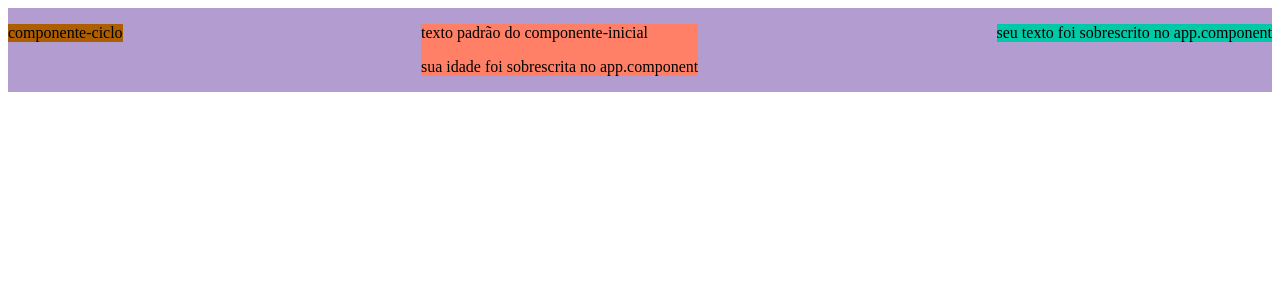
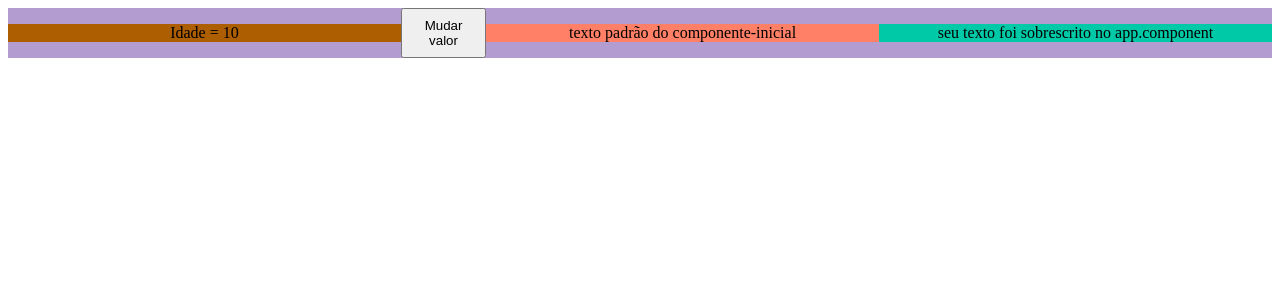
Before and after one commit to Jesantox/Angular2, an Angular app in the folder arquitetura-base/: page / in a window 1280 px wide. Shown: the top 300 px of the page. Built offline with nearby package versions, Linux system fonts and the light colour scheme.

Commit message:
⭕️ Botão > mudarValor
👉 Acionando ngOnChanges
👉 Acionando ngDoCheck
👉 Acionando ngAfterContentChecked
👉 Acionando ngAfterViewChecked

💡Se alterar o Input() property só acionamos o ngOnChanges()

```diff
--- a/arquitetura-base/src/app/app.component.html
+++ b/arquitetura-base/src/app/app.component.html
@@ -1,7 +1,8 @@
 <section class="components">
-    <app-ciclo></app-ciclo>
-    <app-componente-inicial idade = 'sua idade foi sobrescrita no app.component'></app-componente-inicial>
-    <app-texto title = 'seu texto foi sobrescrito no app.component'> </app-texto>
+    <app-ciclo class="filhos" [idade] = 'valorIdade' ></app-ciclo>
+    <button (click)="mudarValor()">Mudar valor</button>
+    <app-componente-inicial class="filhos"></app-componente-inicial>
+    <app-texto class="filhos" title = 'seu texto foi sobrescrito no app.component'> </app-texto>
 </section>
 
 <router-outlet></router-outlet>
--- a/arquitetura-base/src/app/app.component.scss
+++ b/arquitetura-base/src/app/app.component.scss
@@ -2,4 +2,9 @@
     display: flex;
     justify-content: space-between;
     background-color: #B39CD0;
+
+    .filhos {
+        width: 400px;
+        text-align: center;
+    }
 }
--- a/arquitetura-base/src/app/app.component.ts
+++ b/arquitetura-base/src/app/app.component.ts
@@ -6,5 +6,14 @@ import { Component } from '@angular/core';
   styleUrls: ['./app.component.scss']
 })
 export class AppComponent {
-  title = 'arquitetura-base';
+
+  valorIdade: number = 10
+
+  /**
+   * irá acionar os eventos ngOnChanges(), ngDoCheck(), ngAfterContentChecked(),
+   * ngAfterViewChecked no console do navegador
+   */
+  mudarValor(){
+    this.valorIdade++
+  }
 }
--- a/arquitetura-base/src/app/ciclo/ciclo.component.html
+++ b/arquitetura-base/src/app/ciclo/ciclo.component.html
@@ -1,3 +1,3 @@
 <div class="app-ciclo">
-    <p>componente-ciclo</p>
+    <p> Idade = {{idade}}</p>
 </div>
--- a/arquitetura-base/src/app/ciclo/ciclo.component.ts
+++ b/arquitetura-base/src/app/ciclo/ciclo.component.ts
@@ -5,7 +5,8 @@ import { OnInit,
          OnChanges,
          AfterViewChecked,
          AfterContentInit,
-         AfterContentChecked } from '@angular/core';
+         AfterContentChecked,
+         Input} from '@angular/core';
 
 @Component({
   selector: 'app-ciclo',
@@ -13,6 +14,8 @@ import { OnInit,
   styleUrls: ['./ciclo.component.scss']
 })
 export class CicloComponent implements OnInit, OnChanges, DoCheck, AfterContentInit, AfterContentChecked, AfterViewChecked, OnDestroy{
+
+  @Input() idade: number = 12
 
   constructor() {
     this.log('constructor'); // método log usado para não ficar repetindo
--- a/arquitetura-base/src/app/componente-inicial/componente-inicial.component.html
+++ b/arquitetura-base/src/app/componente-inicial/componente-inicial.component.html
@@ -1,4 +1,3 @@
 <div class="app-componente-inicial">
   <p>{{title}}</p>
-  <p>{{idade}}</p>
 </div>
--- a/arquitetura-base/src/app/componente-inicial/componente-inicial.component.ts
+++ b/arquitetura-base/src/app/componente-inicial/componente-inicial.component.ts
@@ -8,7 +8,6 @@ import { Component, Input, OnInit, OnChanges, SimpleChanges } from '@angular/cor
 export class ComponenteInicialComponent implements OnInit, OnChanges {
 
   public title: string = 'texto padrão do componente-inicial';
-  @Input() public idade: string = '12'
 
   constructor() { }
 
```
